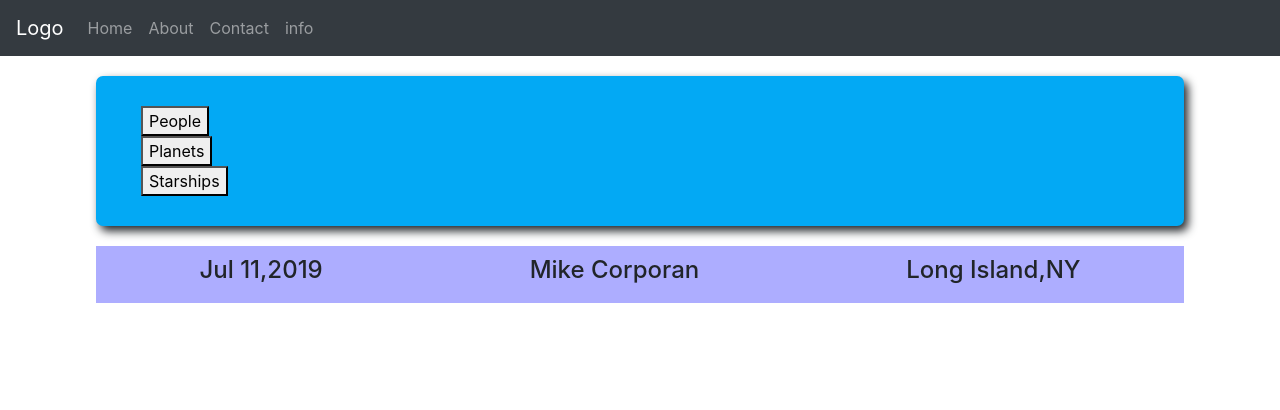
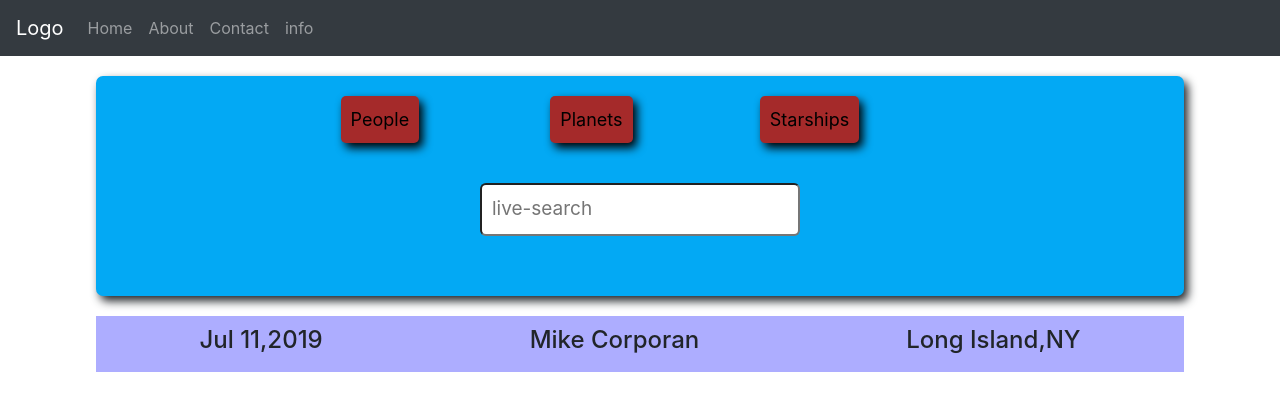
Before and after one commit to mikecee0815/starwars2019, a React (Create React App) app: page /infolist in a window 1280 px wide. Shown: the top 410 px of the page. Built offline with nearby package versions, Linux system fonts and the light colour scheme.

Commit message:
styled fetch menu and searchbox

```diff
--- a/src/components/Info.js
+++ b/src/components/Info.js
@@ -3,7 +3,7 @@ import React from 'react'
 const Info = (props) => {
     return(
         <div className="container">
-            <h3>{props.item.name}</h3>
+            <p>{props.item.name}</p>
         </div>
     )
 }
--- a/src/components/InfoList.js
+++ b/src/components/InfoList.js
@@ -31,7 +31,7 @@ class InfoList extends React.Component {
     render() {
         let InfoListStyle = {
             background:'#03a9f4',
-            padding:30,
+            padding:20,
             boxSizing:'borderBox',
             width:'85%',
             margin:'auto',
@@ -39,13 +39,29 @@ class InfoList extends React.Component {
             marginTop:20,
             marginBottom:20,
             borderRadius:7,
+            display:'flex',
+            flexDirection:'column',
             imgSmall:{
                 width:175,
                 height:175,
             }
         }
+        let formCSS = {
+            width:'',
+            display:'flex',
+            margin:'auto',
+            marginTop:30,
+            marginBottom:30,
+            padding:10
+        }
+        let menuBtnCSS = {
+            width:'60%',
+            display:'flex',
+            justifyContent:'space-around',
+            margin:'auto',
+        }
 
-        let list = []
+        let list = [] || 'test'
         this.state.list.forEach((item) => {
             list.push( <Info item={item}/> )
         })
@@ -53,9 +69,14 @@ class InfoList extends React.Component {
 
         return (
             <div style={InfoListStyle}>
-                <PeopleBtn getPeople={() => {this.fetchStuff(people)}}/>
-                <PlanetsBtn getPlanets={() => {this.fetchStuff(planets)}}/>
-                <StarshipsBtn getStarships={() => {this.fetchStuff(starships)}}/>
+                <div style={menuBtnCSS}>
+                    <PeopleBtn getPeople={() => {this.fetchStuff(people)}}/>
+                    <PlanetsBtn getPlanets={() => {this.fetchStuff(planets)}}/>
+                    <StarshipsBtn getStarships={() => {this.fetchStuff(starships)}}/>
+                </div>
+                <form style={formCSS}>
+                    <input style={{padding:10,width:'320px',fontSize:19,borderRadius:'6px'}} type='text' placeholder='live-search'></input>
+                </form>
                 {list}
             </div>
         )
--- a/src/components/PeopleBtn.js
+++ b/src/components/PeopleBtn.js
@@ -1,9 +1,18 @@
 import React from 'react'
 
 const PeopleBtn = (props) => {
+    let btn = {
+        fontSize:'18px',
+        backgroundColor:'brown',
+        padding:'10px 10px',
+        border:'none',
+        boxShadow: '4px 5px 10px',
+        borderRadius:5
+    }
     return(
         <div className="container">
-            <button onClick={props.getPeople}>People</button>
+
+            <button style={btn} onClick={props.getPeople}>People</button>
 
         </div>
     )
--- a/src/components/PlanetsBtn.js
+++ b/src/components/PlanetsBtn.js
@@ -1,9 +1,19 @@
 import React from 'react'
+import { labeledStatement } from '@babel/types';
 
 const PlanetsBtn = (props) => {
+
+    let btn = {
+        boxShadow: '4px 5px 10px',
+        backgroundColor:'brown',
+        padding:'10px 10px',
+        fontSize:'18px',
+        border:'none',
+        borderRadius:5
+    }
     return(
         <div className="container">
-            <button onClick={props.getPlanets}>Planets</button>
+            <button style={btn} onClick={props.getPlanets}>Planets</button>
         </div>
     )
 }
--- a/src/components/StarshipsBtn.js
+++ b/src/components/StarshipsBtn.js
@@ -1,9 +1,18 @@
 import React from 'react'
 
 const StarshipsBtn = (props) => {
+
+    let btn = {
+        fontSize:'18px',
+        backgroundColor:'brown',
+        padding:'10px 10px',
+        border:'none',
+        boxShadow: '4px 5px 10px',
+        borderRadius:5
+    }
     return(
         <div className="container">
-            <button onClick={props.getStarships}>Starships</button>
+            <button style={btn} onClick={props.getStarships}>Starships</button>
         </div>
     )
 }
```
